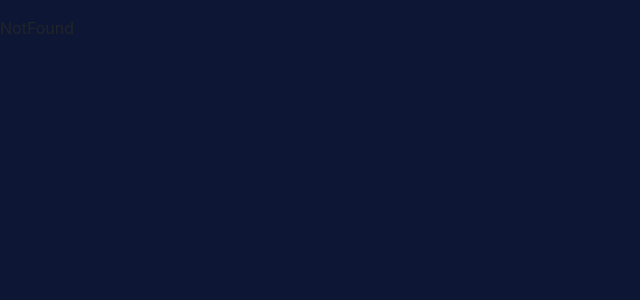
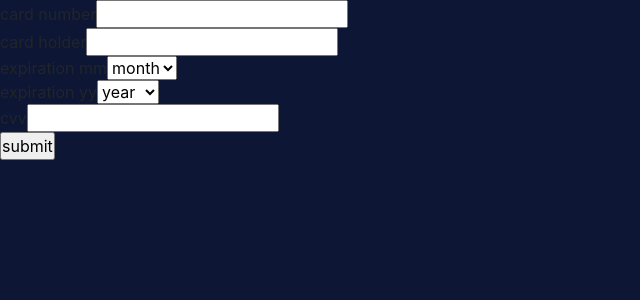
Before and after one commit to exequielarroyo/crithm-frontend, a React (Create React App) app: page /payment in a window 1280 px wide. Shown: the top 300 px of the page, without its empty margins (0-640 px from the left). Built offline with nearby package versions, Linux system fonts and the light colour scheme.

Commit message:
added payment.js/.css & insert route in index.js

```diff
--- /dev/null
+++ b/src/pages/Payment.js
@@ -0,0 +1,66 @@
+import React from "react";
+import "./Payment.css";
+
+const Payment = () => {
+  return (
+    <div>
+      <form action="">
+        <div class="inputBox">
+          <span>card number</span>
+          <input type="text" maxlength="16" class="card-number-input" />
+        </div>
+        <div class="inputBox">
+          <span>card holder</span>
+          <input type="text" class="card-holder-input" />
+        </div>
+        <div class="flexbox">
+          <div class="inputBox">
+            <span>expiration mm</span>
+            <select name="" id="" class="month-input">
+              <option value="month" selected disabled>
+                month
+              </option>
+              <option value="01">01</option>
+              <option value="02">02</option>
+              <option value="03">03</option>
+              <option value="04">04</option>
+              <option value="05">05</option>
+              <option value="06">06</option>
+              <option value="07">07</option>
+              <option value="08">08</option>
+              <option value="09">09</option>
+              <option value="10">10</option>
+              <option value="11">11</option>
+              <option value="12">12</option>
+            </select>
+          </div>
+          <div class="inputBox">
+            <span>expiration yy</span>
+            <select name="" id="" class="year-input">
+              <option value="year" selected disabled>
+                year
+              </option>
+              <option value="2021">2021</option>
+              <option value="2022">2022</option>
+              <option value="2023">2023</option>
+              <option value="2024">2024</option>
+              <option value="2025">2025</option>
+              <option value="2026">2026</option>
+              <option value="2027">2027</option>
+              <option value="2028">2028</option>
+              <option value="2029">2029</option>
+              <option value="2030">2030</option>
+            </select>
+          </div>
+          <div class="inputBox">
+            <span>cvv</span>
+            <input type="text" maxlength="4" class="cvv-input" />
+          </div>
+        </div>
+        <input type="submit" value="submit" class="submit-btn" />
+      </form>
+    </div>
+  );
+};
+
+export default Payment;
--- a/src/routes/index.js
+++ b/src/routes/index.js
@@ -1,20 +1,21 @@
-import React from 'react';
-import { BrowserRouter, Routes, Route } from 'react-router-dom';
+import React from "react";
+import { BrowserRouter, Routes, Route } from "react-router-dom";
 
-import { AuthProvider, Protected } from '../helpers/Protected';
+import { AuthProvider, Protected } from "../helpers/Protected";
 // pages
-import Home from '../pages/Home';
-import Default from '../pages/Default';
-import NotFound from '../pages/NotFound';
-import About from '../pages/About';
-import MainLayout from '../pages/MainLayout';
-import SignUp from '../pages/SignUp';
+import Home from "../pages/Home";
+import Default from "../pages/Default";
+import NotFound from "../pages/NotFound";
+import About from "../pages/About";
+import MainLayout from "../pages/MainLayout";
+import SignUp from "../pages/SignUp";
 // import SignIn from '../pages/SignIn';
-import DashboardLayout from '../pages/DashboardLayout';
-import Project from '../pages/Project';
-import Login from '../pages/Login';
-import Unauthorized from '../pages/Unauthorized';
-import PersistLogin from '../pages/PersistLogin';
+import DashboardLayout from "../pages/DashboardLayout";
+import Project from "../pages/Project";
+import Login from "../pages/Login";
+import Unauthorized from "../pages/Unauthorized";
+import PersistLogin from "../pages/PersistLogin";
+import Payment from "../pages/Payment";
 
 const Router = () => {
   return (
@@ -22,32 +23,34 @@ const Router = () => {
       <AuthProvider>
         <BrowserRouter>
           <Routes>
-            <Route path='/' element={<MainLayout />}>
+            <Route path="/" element={<MainLayout />}>
               <Route index element={<Home />} />
 
               <Route element={<PersistLogin />}>
                 <Route element={<Protected roles={[2]} />}>
-                  <Route path='defaults' element={<Default />} />
+                  <Route path="defaults" element={<Default />} />
                 </Route>
               </Route>
 
-              <Route path='unauthorized' element={<Unauthorized />} />
+              <Route path="unauthorized" element={<Unauthorized />} />
 
-              <Route path='about' element={<About />} />
+              <Route path="about" element={<About />} />
             </Route>
 
-            <Route path='signup' element={<SignUp />} />
-            <Route path='signin' element={<Login />} />
+            <Route path="signup" element={<SignUp />} />
+            <Route path="signin" element={<Login />} />
 
             <Route element={<PersistLogin />}>
               <Route element={<Protected />}>
-                <Route path='dashboard' element={<DashboardLayout />}>
+                <Route path="dashboard" element={<DashboardLayout />}>
                   <Route index element={<Project />} />
                 </Route>
               </Route>
             </Route>
 
-            <Route path='*' element={<NotFound />} />
+            <Route path="payment" element={<Payment />} />
+
+            <Route path="*" element={<NotFound />} />
           </Routes>
         </BrowserRouter>
       </AuthProvider>
```
Also changed, not shown: src/pages/Payment.css (added).
